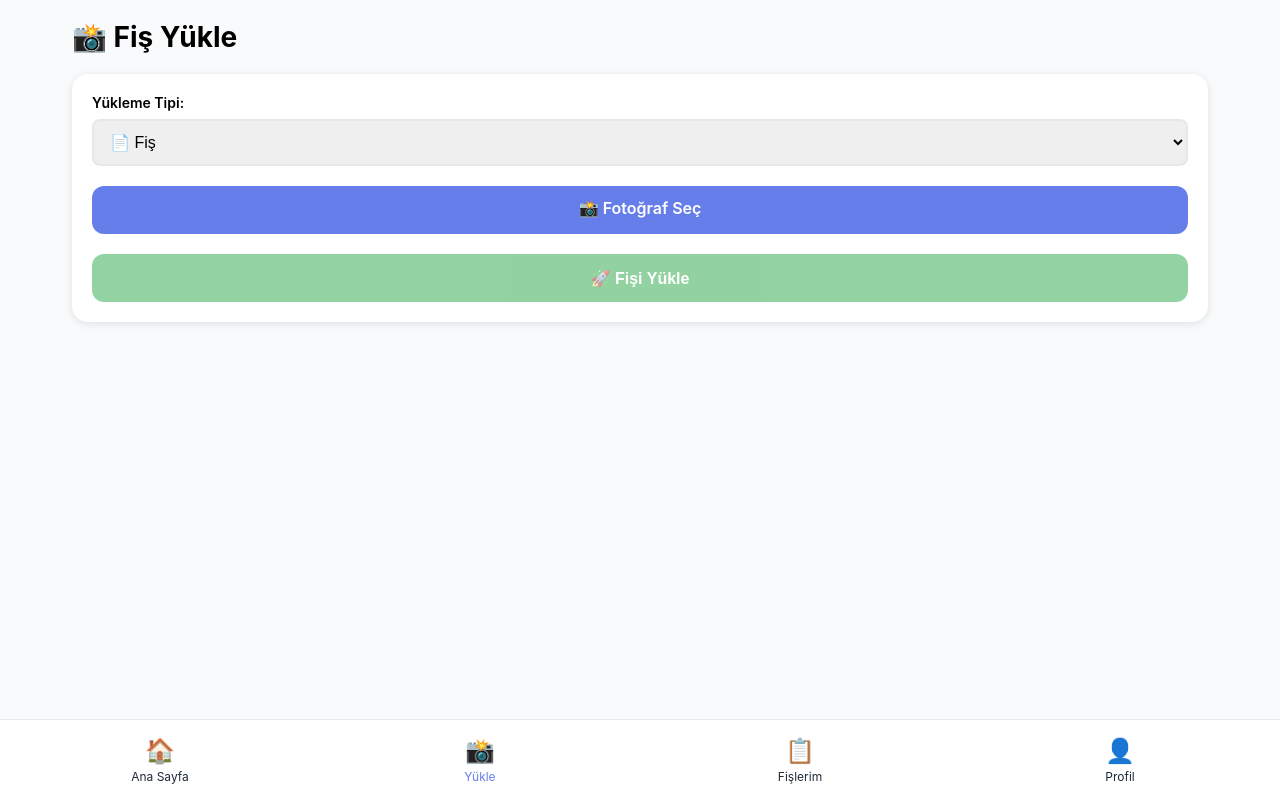
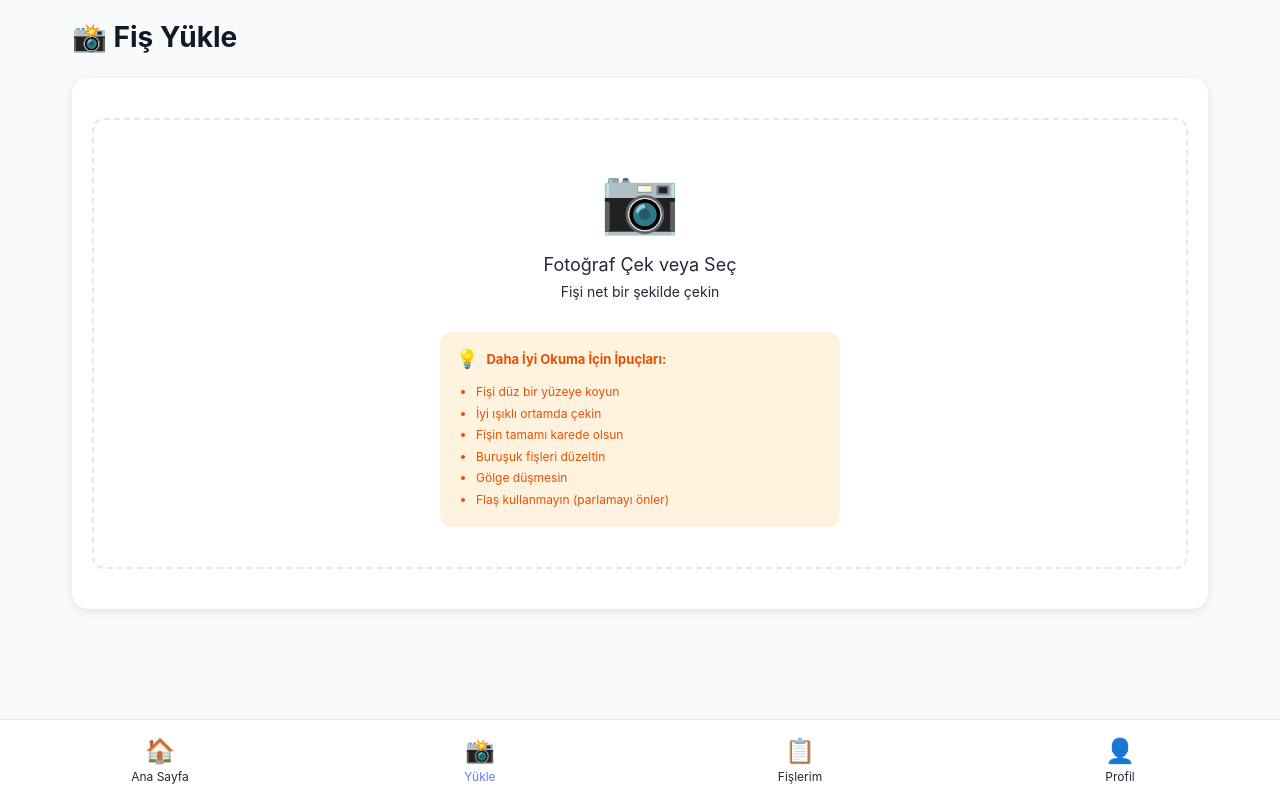
Before and after one commit to Emreguven35/muhasebe-frontend, a React (Create React App) app: page /upload in a window 1280 px wide. Built offline with nearby package versions, Linux system fonts and the light colour scheme; sample sign-in values are in the browser's storage.

Commit message:
Z raporu eksi hali

```diff
--- a/src/pages/Upload.jsx
+++ b/src/pages/Upload.jsx
@@ -1,45 +1,67 @@
 import React, { useState } from 'react';
 import axios from 'axios';
+import imageCompression from 'browser-image-compression';
 
 function Upload() {
-  const [selectedImage, setSelectedImage] = useState(null);
+  const [selectedFile, setSelectedFile] = useState(null);
   const [preview, setPreview] = useState(null);
   const [loading, setLoading] = useState(false);
-  const [uploadType, setUploadType] = useState('receipt');
+  const [result, setResult] = useState(null);
+  const [uploadType, setUploadType] = useState('receipt'); // 'receipt' veya 'zrapor'
 
-  const handleImageChange = (e) => {
+
+  const handleFileSelect = async (e) => {
     const file = e.target.files[0];
     if (file) {
-      setSelectedImage(file);
+      try {
+        console.log('📸 Orijinal boyut:', (file.size / 1024 / 1024).toFixed(2), 'MB');
+
+        const options = {
+          maxSizeMB: 0.5,
+          maxWidthOrHeight: 1024,
+          useWebWorker: true
+        };
+
+        const compressedBlob = await imageCompression(file, options);
+        console.log('✅ Sıkıştırılmış boyut:', (compressedBlob.size / 1024 / 1024).toFixed(2), 'MB');
+
+        const compressedFile = new File(
+          [compressedBlob],
+          file.name,
+          { type: 'image/jpeg' }
+        );
+
+        setSelectedFile(compressedFile);
+
         const reader = new FileReader();
         reader.onloadend = () => {
           setPreview(reader.result);
         };
-      reader.readAsDataURL(file);
+        reader.readAsDataURL(compressedFile);
+
+      } catch (error) {
+        console.error('Sıkıştırma hatası:', error);
+        alert('Fotoğraf işlenemedi!');
+      }
     }
   };
 
-  const handleSubmit = async () => {
-    if (!selectedImage) {
-      alert('❌ Lütfen bir fotoğraf seçin!');
+  const handleUpload = async () => {
+    if (!selectedFile) {
+      alert('Lütfen bir fotoğraf seçin!');
       return;
     }
 
     setLoading(true);
+    setResult(null);
 
     try {
       const API_URL = process.env.REACT_APP_API_URL || 'http://localhost:5001';
+      const formData = new FormData();
+      formData.append('receipt', selectedFile);
       const token = localStorage.getItem('token');
 
-      const formData = new FormData();
-      formData.append('image', selectedImage);
-
-      // Endpoint'i uploadType'a göre belirle
-      const endpoint = uploadType === 'receipt'
-        ? `${API_URL}/api/ocr/upload`
-        : `${API_URL}/api/zrapor/upload`;
-
-      const response = await axios.post(endpoint, formData, {
+      const response = await axios.post(`${API_URL}/api/ocr/upload`, formData, {
         headers: {
           'Content-Type': 'multipart/form-data',
           'Authorization': `Bearer ${token}`
@@ -47,104 +69,208 @@ function Upload() {
       });
 
       if (response.data.success) {
-        alert(`✅ ${uploadType === 'receipt' ? 'Fiş' : 'Z Raporu'} başarıyla yüklendi!`);
-        setSelectedImage(null);
+        const parsedData = response.data.parsedData;
+        setResult(parsedData);
+
+        const totalAmount = parseFloat(parsedData.toplamTutar || 0);
+        const hasRequiredFields = parsedData.firmaUnvani && parsedData.tarih;
+
+        if (totalAmount === 0 || !parsedData.toplamTutar) {
+          alert('⚠️ UYARI: Toplam tutar okunamadı!\n\nFiş kaydedildi ancak "Fişlerim" bölümünden manuel olarak düzenlemeniz gerekiyor.');
+        } else if (!hasRequiredFields) {
+          alert('⚠️ UYARI: Bazı bilgiler eksik okunamadı!\n\nFiş kaydedildi, lütfen "Fişlerim" bölümünden kontrol edin.');
+        } else {
+          alert('✅ Fiş başarıyla yüklendi ve kaydedildi!');
+        }
+
+        setSelectedFile(null);
         setPreview(null);
       }
     } catch (error) {
-      console.error('Yükleme hatası:', error);
-      alert('❌ Hata: ' + (error.response?.data?.message || error.message));
+      alert('❌ Yükleme hatası: ' + error.message);
     } finally {
       setLoading(false);
     }
   };
 
+  const handleReset = () => {
+    setSelectedFile(null);
+    setPreview(null);
+    setResult(null);
+  };
+
   return (
     <div className="container" style={{ paddingTop: '20px', paddingBottom: '80px' }}>
-      <h1 style={{ fontSize: '28px', marginBottom: '20px' }}>📸 Fiş Yükle</h1>
+      <h1 style={{ fontSize: '28px', marginBottom: '24px', color: 'var(--gray-900)' }}>
+        📸 Fiş Yükle
+      </h1>
 
-      <div className="card">
-        {/* Upload Type Seçici */}
-        <div style={{ marginBottom: '20px' }}>
-          <label style={{
-            display: 'block',
-            marginBottom: '8px',
-            fontWeight: '600',
-            fontSize: '14px'
-          }}>
-            Yükleme Tipi:
-          </label>
-          <select
-            value={uploadType}
-            onChange={(e) => setUploadType(e.target.value)}
+      {!preview && (
+        <div className="card" style={{ textAlign: 'center', padding: '40px 20px' }}>
+          <input
+            type="file"
+            accept="image/*"
+
+            onChange={handleFileSelect}
+            style={{ display: 'none' }}
+            id="fileInput"
+          />
+
+          <label
+            htmlFor="fileInput"
             style={{
-              width: '100%',
-              padding: '12px',
-              border: '2px solid var(--gray-200)',
-              borderRadius: '8px',
-              fontSize: '16px',
-              outline: 'none'
+              display: 'flex',
+              flexDirection: 'column',
+              alignItems: 'center',
+              cursor: 'pointer',
+              padding: '40px',
+              border: '2px dashed var(--gray-200)',
+              borderRadius: '12px'
             }}
           >
-            <option value="receipt">📄 Fiş</option>
-            <option value="zrapor">📊 Z Raporu</option>
-          </select>
+            <span style={{ fontSize: '64px', marginBottom: '16px' }}>📷</span>
+            <p style={{ fontSize: '18px', color: 'var(--gray-800)', marginBottom: '8px' }}>
+              Fotoğraf Çek veya Seç
+            </p>
+            <p style={{ fontSize: '14px', color: 'var(--gray-800)', marginBottom: '16px' }}>
+              Fişi net bir şekilde çekin
+            </p>
+
+            {/* FOTOĞRAF ÇEKME İPUÇLARI */}
+            <div style={{
+              marginTop: '16px',
+              padding: '16px',
+              background: '#fff3e0',
+              borderRadius: '12px',
+              textAlign: 'left',
+              width: '100%',
+              maxWidth: '400px'
+            }}>
+              <p style={{
+                fontSize: '13px',
+                fontWeight: '700',
+                marginBottom: '12px',
+                color: '#e65100',
+                display: 'flex',
+                alignItems: 'center',
+                gap: '8px'
+              }}>
+                <span style={{ fontSize: '18px' }}>💡</span>
+                Daha İyi Okuma İçin İpuçları:
+              </p>
+              <ul style={{
+                fontSize: '12px',
+                color: '#e65100',
+                marginLeft: '20px',
+                lineHeight: '1.8',
+                margin: 0,
+                paddingLeft: '20px'
+              }}>
+                <li>Fişi düz bir yüzeye koyun</li>
+                <li>İyi ışıklı ortamda çekin</li>
+                <li>Fişin tamamı karede olsun</li>
+                <li>Buruşuk fişleri düzeltin</li>
+                <li>Gölge düşmesin</li>
+                <li>Flaş kullanmayın (parlamayı önler)</li>
+              </ul>
             </div>
+          </label>
+        </div>
+      )}
 
-        {/* Fotoğraf Input */}
-        <div style={{ marginBottom: '20px' }}>
-          <label
-            htmlFor="imageUpload"
-            className="btn btn-primary"
-            style={{
-              width: '100%',
-              display: 'block',
-              textAlign: 'center',
-              cursor: 'pointer'
-            }}
-          >
-            📸 Fotoğraf Seç
-          </label>
-          <input
-            id="imageUpload"
-            type="file"
-            accept="image/*"
-            capture="environment"
-            onChange={handleImageChange}
-            style={{ display: 'none' }}
-          />
-        </div>
-
-        {/* Preview */}
-        {preview && (
-          <div style={{ marginBottom: '20px' }}>
+      {preview && !loading && (
+        <div className="card">
           <img
             src={preview}
             alt="Preview"
             style={{
               width: '100%',
-                borderRadius: '8px',
-                boxShadow: '0 2px 8px rgba(0,0,0,0.1)'
+              borderRadius: '12px',
+              marginBottom: '16px'
             }}
           />
+
+          <div style={{ display: 'flex', gap: '12px' }}>
+            <button
+              onClick={handleUpload}
+              className="btn btn-success"
+              style={{ flex: 1 }}
+            >
+              ✅ Yükle ve Kaydet
+            </button>
+
+            <button
+              onClick={handleReset}
+              className="btn"
+              style={{
+                flex: 1,
+                background: 'var(--gray-200)',
+                color: 'var(--gray-800)'
+              }}
+            >
+              🔄 Yeniden Çek
+            </button>
+          </div>
         </div>
       )}
 
-        {/* Yükle Butonu */}
+      {loading && (
+        <div className="card" style={{ textAlign: 'center', padding: '40px 20px' }}>
+          <div style={{ fontSize: '48px', marginBottom: '16px' }}>⏳</div>
+          <p style={{ fontSize: '18px', color: 'var(--gray-800)' }}>
+            OCR işleniyor...
+          </p>
+          <p style={{ fontSize: '13px', color: 'var(--gray-800)', marginTop: '8px' }}>
+            Fiş okunuyor ve kaydediliyor...
+          </p>
+        </div>
+      )}
+
+      {result && (
+        <div className="card">
+          <h3 style={{ marginBottom: '16px', color: 'var(--success)' }}>
+            ✅ Fiş Kaydedildi!
+          </h3>
+
+          <div style={{ fontSize: '14px', lineHeight: '1.8' }}>
+            <p><strong>Firma:</strong> {result.firmaUnvani || '-'}</p>
+            <p><strong>Tarih:</strong> {result.tarih || '-'}</p>
+            <p><strong>Fiş No:</strong> {result.fisNo || '-'}</p>
+            <p><strong>Gider Cinsi:</strong> {result.giderCinsi || '-'}</p>
+            <p><strong>Toplam:</strong> {result.toplamTutar || '0.00'} ₺</p>
+            {result.kdv1 && parseFloat(result.kdv1) > 0 && (
+  <p><strong>KDV %1:</strong> {result.kdv1} ₺</p>
+)}
+{result.kdv10 && parseFloat(result.kdv10) > 0 && (
+  <p><strong>KDV %10:</strong> {result.kdv10} ₺</p>
+)}
+{result.kdv20 && parseFloat(result.kdv20) > 0 && (
+  <p><strong>KDV %20:</strong> {result.kdv20} ₺</p>
+)}
+          </div>
+
+          {(!result.toplamTutar || parseFloat(result.toplamTutar) === 0) && (
+            <div style={{
+              marginTop: '16px',
+              padding: '12px',
+              background: '#fff3e0',
+              borderRadius: '8px',
+              fontSize: '13px',
+              color: '#e65100'
+            }}>
+              ⚠️ Bazı bilgiler eksik! "Fişlerim" bölümünden düzenleyebilirsiniz.
+            </div>
+          )}
+
           <button
-          onClick={handleSubmit}
-          disabled={loading || !selectedImage}
-          className="btn btn-success"
-          style={{
-            width: '100%',
-            padding: '14px',
-            fontSize: '16px',
-            opacity: (loading || !selectedImage) ? 0.5 : 1
-          }}
+            onClick={handleReset}
+            className="btn btn-primary btn-large"
+            style={{ marginTop: '16px' }}
           >
-          {loading ? '⏳ Yükleniyor...' : `🚀 ${uploadType === 'receipt' ? 'Fişi' : 'Z Raporunu'} Yükle`}
+            ➕ Yeni Fiş Yükle
           </button>
         </div>
+      )}
     </div>
   );
 }
```
Lines whose indentation alone changed are shown as unchanged.
